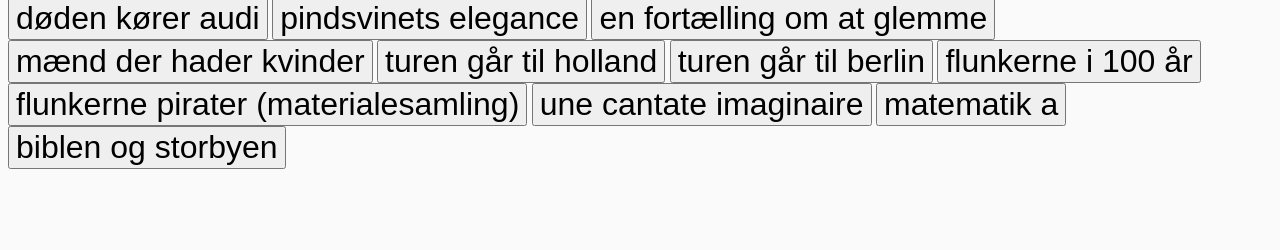
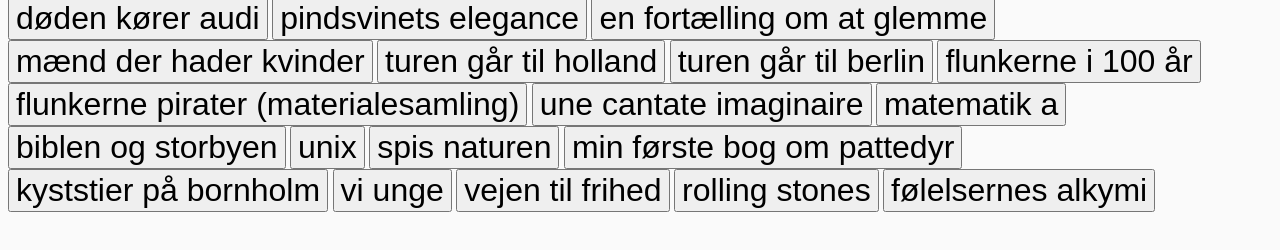
Before and after one commit to rasmuserik/visualisering-af-relationer, a website: page app/index.html in a window 1280 px wide. Shown: the part 464-714 px from the top of the page. Drawn offline with nearby package versions, Linux system fonts and the light colour scheme; files that its build step writes are made by us from their sources.

Commit message:
use relvis server for circular data

```diff
--- a/app/index.html
+++ b/app/index.html
@@ -30,7 +30,7 @@
       <p class="browsehappy">You are using an <strong>outdated</strong> browser. Please <a href="http://browsehappy.com/">upgrade your browser</a> to improve your experience.</p>
     <![endif]-->
 
-      <h1>Cirkulære relationer</h1>
+    <h1>Cirkulære relationer</h1>
       <button data-relvis-type="circular" data-relvis-id="870970-basis%3A50975363" class="relvis-request button" style="font-size: 200%">Koncert for klaver og orkester</button>
       <button data-relvis-type="circular" data-relvis-id="870970-basis:23243431" class="relvis-request button" style="font-size: 200%">steppeulven</button>
       <button data-relvis-type="circular" data-relvis-id="870970-basis:26917921", class="relvis-request button" style="font-size: 200%">harry potter</button>
@@ -72,6 +72,14 @@
       <button data-relvis-type="external" data-relvis-id="870970-basis%3A29870535" class="relvis-request button" style="font-size: 200%">une cantate imaginaire</button>
       <button data-relvis-type="external" data-relvis-id="870970-basis%3A24221067" class="relvis-request button" style="font-size: 200%">matematik a</button>
       <button data-relvis-type="external" data-relvis-id="870971-avis%3A80931301" class="relvis-request button" style="font-size: 200%">biblen og storbyen</button>
+      <button data-relvis-type="external" data-relvis-id="870970-basis%3A23292491" class="relvis-request button" style="font-size: 200%">unix</button>
+      <button data-relvis-type="external" data-relvis-id="870970-basis%3A26080118" class="relvis-request button" style="font-size: 200%">spis naturen</button>
+      <button data-relvis-type="external" data-relvis-id="870970-basis%3A29847193" class="relvis-request button" style="font-size: 200%">min første bog om pattedyr</button>
+      <button data-relvis-type="external" data-relvis-id="870970-basis%3A25255119" class="relvis-request button" style="font-size: 200%">kyststier på bornholm</button>
+      <button data-relvis-type="external" data-relvis-id="870970-basis%3A02231336" class="relvis-request button" style="font-size: 200%">vi unge</button>
+      <button data-relvis-type="external" data-relvis-id="870970-basis%3A26394155" class="relvis-request button" style="font-size: 200%">vejen til frihed</button>
+      <button data-relvis-type="external" data-relvis-id="870970-basis%3A41191414" class="relvis-request button" style="font-size: 200%">rolling stones</button>
+      <button data-relvis-type="external" data-relvis-id="870970-basis%3A27930921" class="relvis-request button" style="font-size: 200%">følelsernes alkymi</button>
 
 
         <!-- build:js({app,.tmp}) scripts/main.js -->
@@ -98,7 +106,8 @@
         $(function(){
             relvis.init({
                 apiUrl: 'https://dev.vejlebib.dk/ting-visual-relation',
-                relatedUrl: 'http://' + location.hostname + ':8001',
+                //relatedUrl: 'http://' + location.hostname + ':8001',
+                relatedUrl: 'http://relvis.solsort.com/relvis-api',
                 query: 'some search string if applicable'
             });
         });
```
